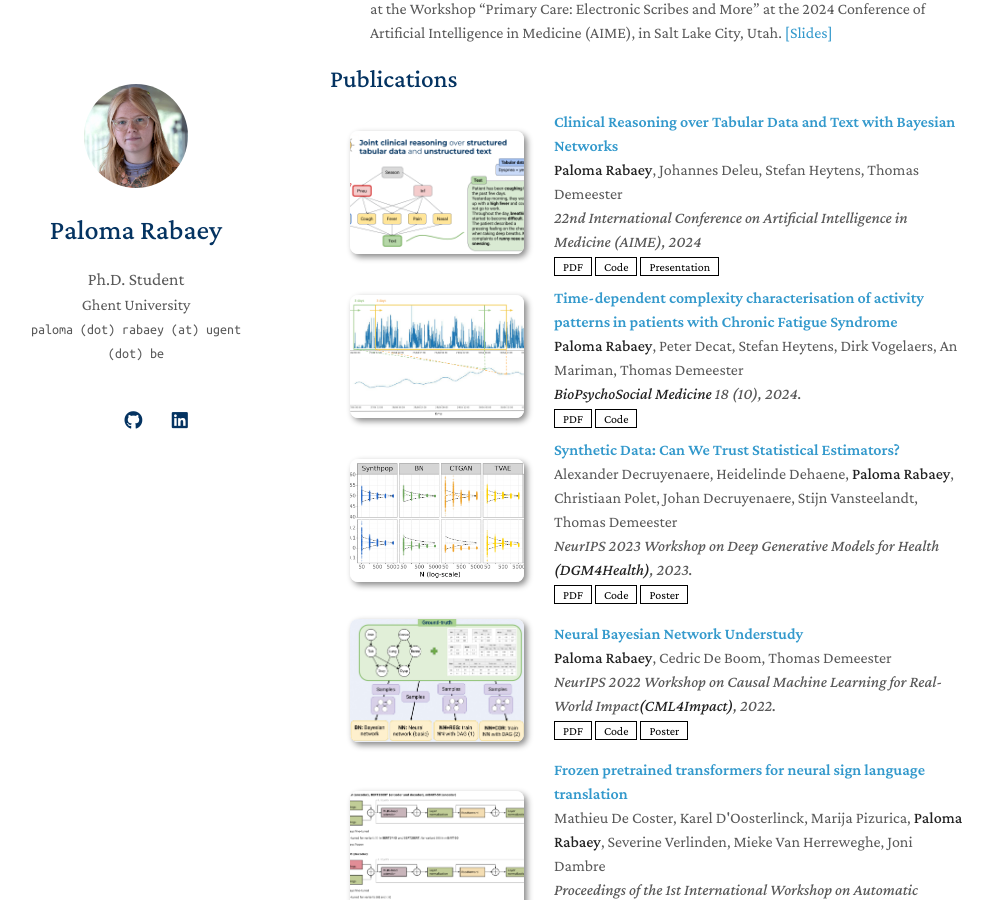
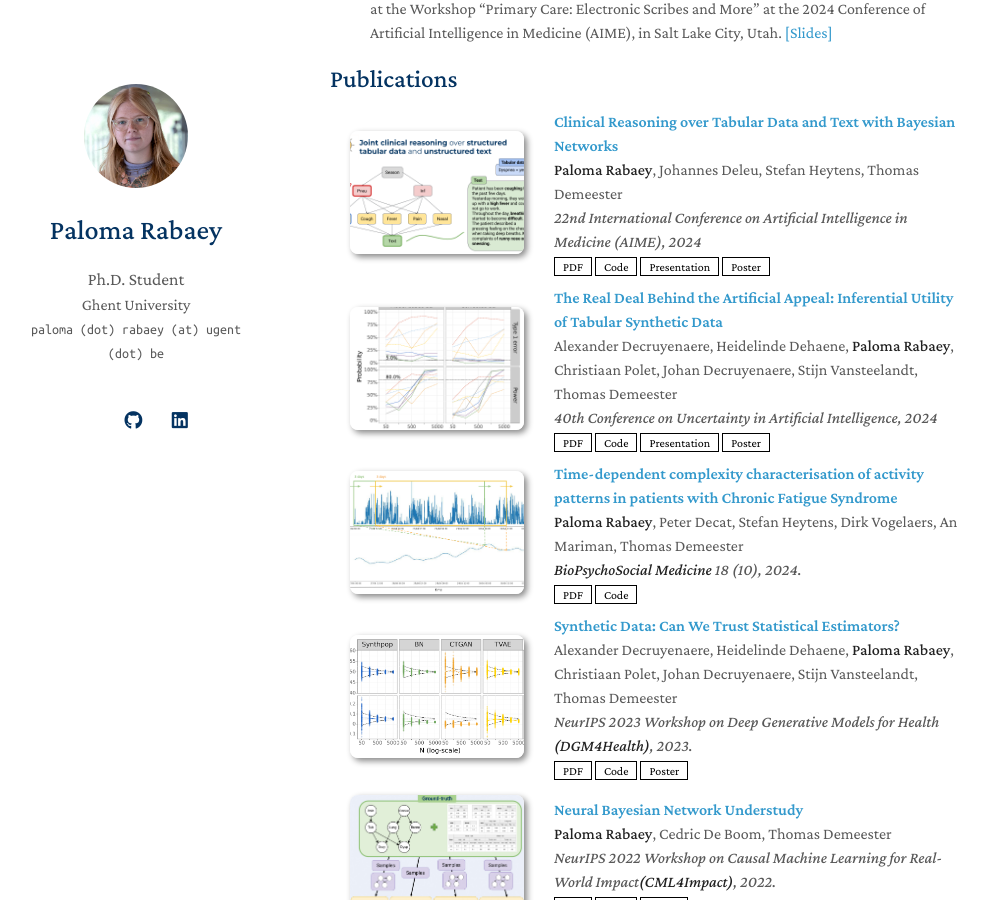
Before and after one commit to prabaey/prabaey.github.io, a Jekyll site: the page built from index.md, in a window 1280 px wide and 900 px high, scrolled down 621 px. Shown: the whole window, without its empty margins (140-1133 px from the left). Built offline with Jekyll 4.4.1, drawn with Linux system fonts in a browser that asks for light colours; nearby versions of some CDN libraries; a style sheet for code colours, icons or effects is not loaded; our own code applies the rules of GitHub Pages for plain Markdown files.

Commit message:
UAI paper

```diff
--- a/_config.yml
+++ b/_config.yml
@@ -15,8 +15,11 @@ email: paloma (dot) rabaey (at) ugent (dot) be
 google_scholar: https://scholar.google.com/citations?user=0gTH1bUAAAAJ&hl=en
 poster_link_NBN: assets/files/poster_neurips.pdf
 poster_link_syndara: assets/files/poster_syndara.pdf
+poster_link_BN_text: assets/files/poster_PGMs.pdf
+poster_link_UAI: assets/files/poster_UAI.pdf
 pres_link_BN_text: assets/files/presentation_AIME.pptx
 pres_link_BN_CIE: assets/files/presentation_workshop_AIME.pptx
+pres_link_UAI: assets/files/presentation_UAI.pptx
 github_link: https://github.com/prabaey/
 linkedin: https://www.linkedin.com/in/paloma-rabaey-3a29091a2
 
--- a/_includes/publications.md
+++ b/_includes/publications.md
@@ -18,6 +18,29 @@
       <a href="https://arxiv.org/abs/2403.09481" class="btn btn-sm z-depth-0" role="button" target="_blank" style="font-size:12px;">PDF</a>
       <a href="https://github.com/prabaey/bn-text" class="btn btn-sm z-depth-0" role="button" target="_blank" style="font-size:12px;">Code</a>
       <a href="{{ site.pres_link_BN_text }}" class="btn btn-sm z-depth-0" role="button" target="_blank" style="font-size:12px;">Presentation</a>
+      <a href="{{ site.poster_link_BN_text }}" class="btn btn-sm z-depth-0" role="button" target="_blank" style="font-size:12px;">Poster</a>
+      <!-- <strong><i style="color:#e74d3c">Poster Presentation</i></strong> -->
+    </div>
+  </div>
+</div>
+</li>
+
+<li>
+<div class="pub-row">
+
+  <div class="col-sm-3 abbr" style="position: relative;padding-right: 15px;padding-left: 15px;">
+    <img src="assets/img/UAI_image.png" class="teaser img-fluid z-depth-1">
+  </div>
+
+  <div class="col-sm-9" style="position: relative;width: 100%;padding-right: 15px;padding-left: 20px;">
+    <div class="title"><a href="https://proceedings.mlr.press/v244/decruyenaere24a.html">The Real Deal Behind the Artificial Appeal: Inferential Utility of Tabular Synthetic Data</a></div>
+    <div class="author">Alexander Decruyenaere, Heidelinde Dehaene, <strong>Paloma Rabaey</strong>, Christiaan Polet, Johan Decruyenaere, Stijn Vansteelandt, Thomas Demeester</div>
+    <div class="periodical"><em> 40th Conference on Uncertainty in Artificial Intelligence, 2024 </em></div>
+    <div class="links">
+      <a href="https://proceedings.mlr.press/v244/decruyenaere24a.html" class="btn btn-sm z-depth-0" role="button" target="_blank" style="font-size:12px;">PDF</a>
+      <a href="https://github.com/syndara-lab/inferential-utility" class="btn btn-sm z-depth-0" role="button" target="_blank" style="font-size:12px;">Code</a>
+      <a href="{{ site.pres_link_UAI }}" class="btn btn-sm z-depth-0" role="button" target="_blank" style="font-size:12px;">Presentation</a>
+      <a href="{{ site.poster_link_UAI }}" class="btn btn-sm z-depth-0" role="button" target="_blank" style="font-size:12px;">Poster</a>
       <!-- <strong><i style="color:#e74d3c">Poster Presentation</i></strong> -->
     </div>
   </div>
```
Also changed, not shown: assets/img/UAI_image.PNG (added), 3 other files.
